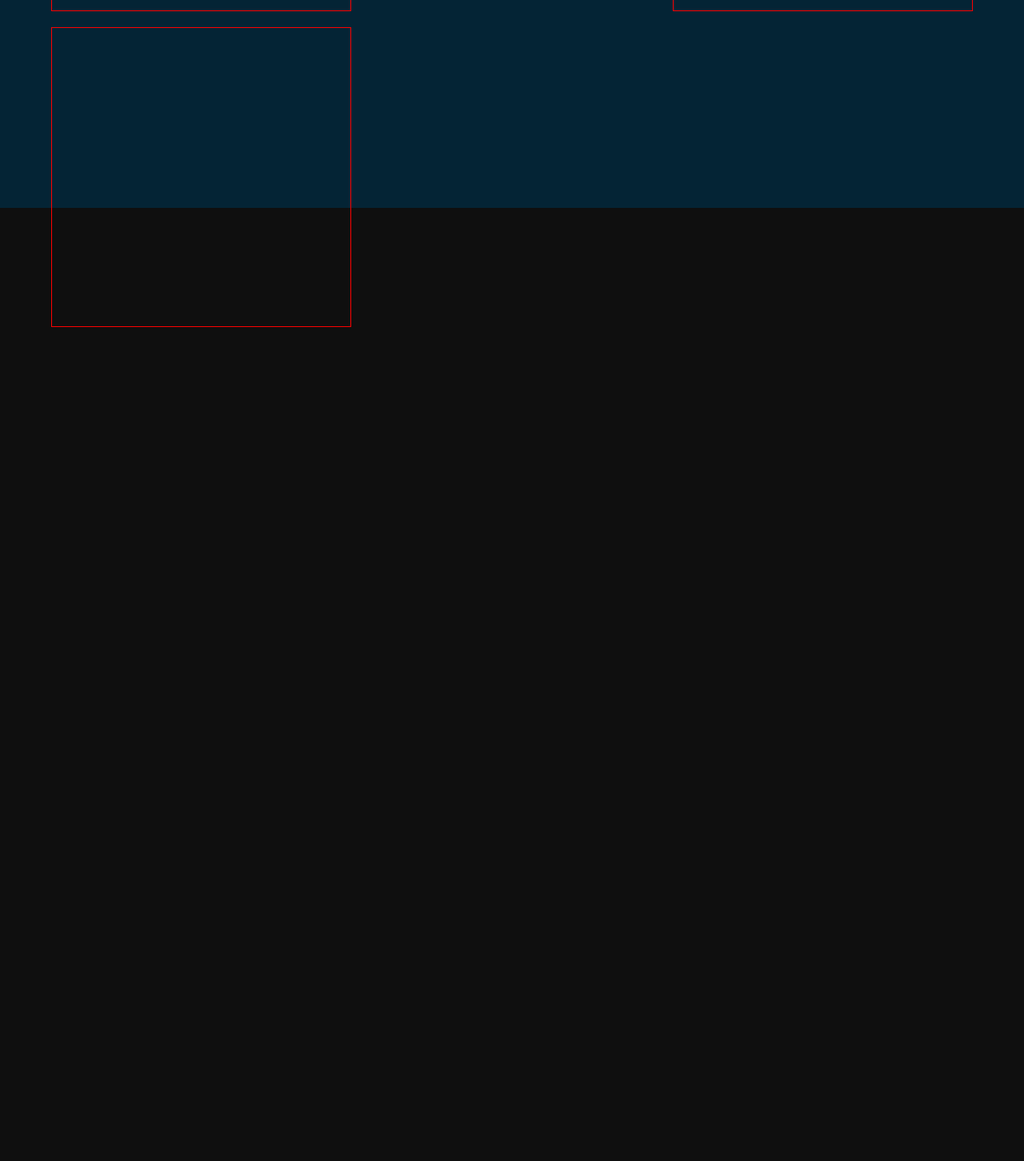
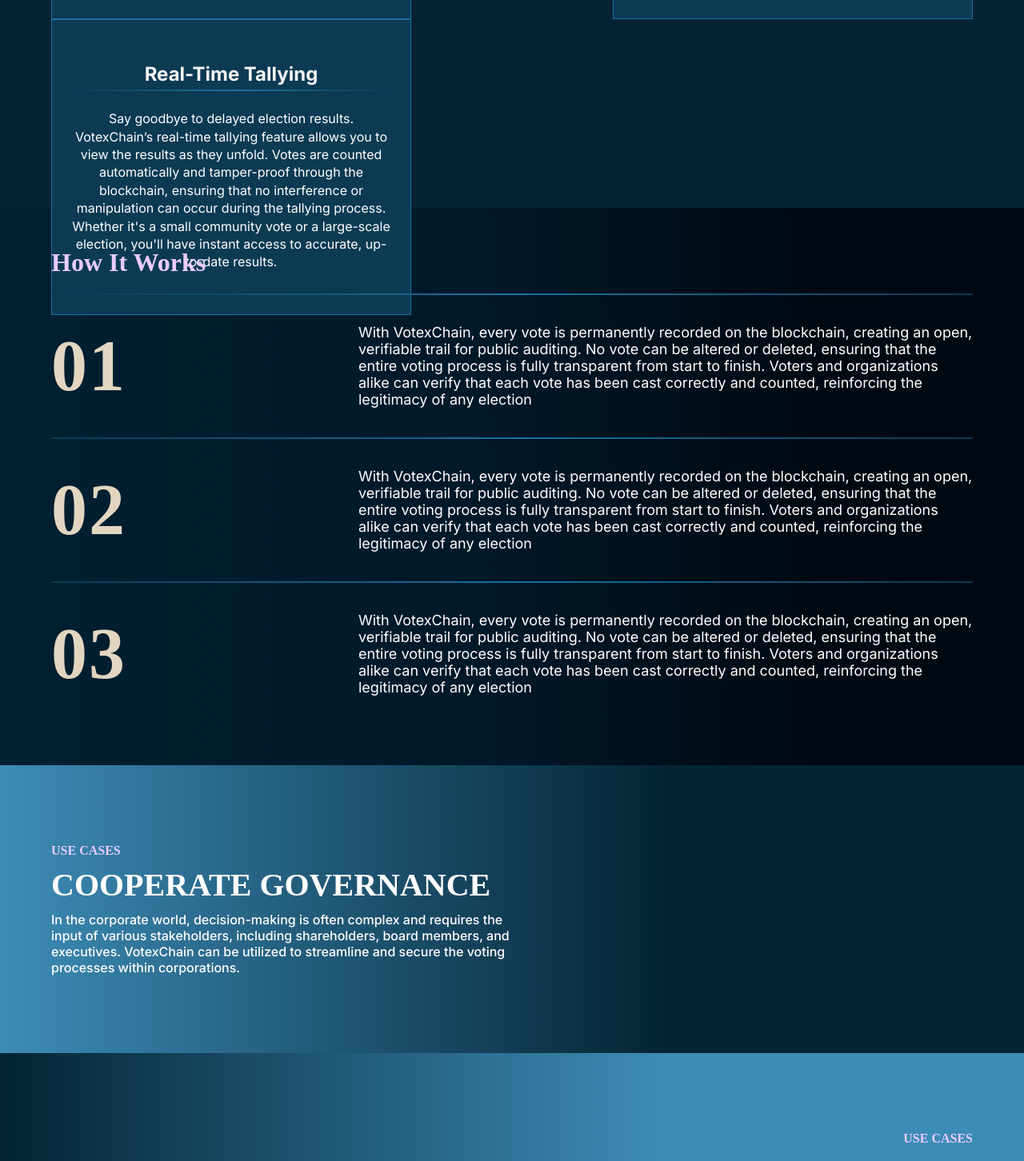
Before and after one commit to Tandin-Dorji-ikigai/EthGlobal, a React (Create React App) app in the folder frontend/: page / in a window 1280 px wide. Shown: the part 1100-2552 px from the top of the page at 80% size. Before the commit the page ends 1509 px from the top, so only its background shows below. Built offline with nearby package versions, Linux system fonts and the light colour scheme.

Commit message:
home done

```diff
--- a/frontend/src/Component/Navbar.css
+++ b/frontend/src/Component/Navbar.css
@@ -4,23 +4,6 @@
     margin: 0;
 }
 
-:root {
-    --header-height: 3.5rem;
-    --first-color: hsl(28, 88%, 62%);
-    --title-color: hsl(0, 0%, 95%);
-    --text-color: hsl(0, 0%, 75%);
-    --body-color: hsl(0, 0%, 6%);
-    --second-font: "Dancing Script", cursive;
-    --h2-font-size: 1.25rem;
-    --small-font-size: 0.813rem;
-    --z-tooltip: 10;
-    --z-fixed: 100;
-}
-
-body {
-    background-color: var(--body-color);
-    color: var(--text-color);
-}
 
 ul {
     list-style: none;
@@ -36,7 +19,8 @@
     top: 0;
     left: 0;
     background-color: transparent;
-    z-index: var(--z-fixed);
+    z-index: 100;
+    font-family: "Inter";
 }
 
 .nav {
@@ -50,7 +34,7 @@
     padding: 10px 30px;
     border-radius: 100px;
     height: 65px !important;
-    background: rgba(105, 105, 105, 0.2);
+    background: rgba(105, 105, 105, 0.4);
     font-size: clamp(12px, 3vw, 14px);
 }
 
--- a/frontend/src/Pages/Home.jsx
+++ b/frontend/src/Pages/Home.jsx
@@ -1,4 +1,4 @@
-import React from 'react'
+import React, { useState } from 'react'
 import Navbar from '../Component/Navbar';
 import "./css/Home.css"
 
@@ -9,9 +9,114 @@
         <div className="features">
           <p className='feature-topic'>KEY FEATURES</p>
           <div className="feature-box">
-            <div className="feature-card"></div>
-            <div className="feature-card"></div>
-            <div className="feature-card"></div>
+            <div className="feature-card">
+              <p className='card-topic'>Transparent</p>
+              <p className='card-des'>
+                With VotexChain, every vote is permanently recorded on the blockchain, creating an open, verifiable trail for public auditing. No vote can be altered or deleted,
+                ensuring that the entire voting process is fully transparent from start to finish. Voters and organizations alike can verify that each vote has been cast correctly
+                and counted, reinforcing the legitimacy of any election
+              </p>
+            </div>
+            <div className="feature-card">
+              <p className='card-topic'>Secure</p>
+              <p className='card-des'>
+                Using the advanced Sign Protocol, VotexChain guarantees that only verified voters can participate. This eliminates the risk of fraudulent votes or impersonation. Each voter’s identity is cryptographically secured before casting a vote, ensuring that election integrity is upheld without compromising personal privacy.
+              </p>
+            </div>
+            <div className="feature-card">
+              <p className='card-topic'>Real-Time Tallying</p>
+              <p className='card-des'>
+                Say goodbye to delayed election results. VotexChain’s real-time tallying feature allows you to view the results as they unfold. Votes are counted automatically and tamper-proof through the blockchain, ensuring that no interference or manipulation can occur during the tallying process. Whether it's a small community vote or a large-scale election, you'll have instant access to accurate, up-to-date results.
+              </p>
+            </div>
+          </div>
+        </div>
+      </div>
+
+      <div className="process-wrapper">
+        <div className="process-content-container">
+          <p className='process-topic'>
+            How It Works
+          </p>
+
+          <div className="steps-container">
+            <div className="steps-content">
+              <div className="steps-number">
+                01
+              </div>
+              <div className="steps-des-cont">
+                <div className="steps-des-subdes">
+                  With VotexChain, every vote is permanently recorded on the blockchain, creating an open, verifiable trail for public auditing. No vote can be altered or deleted, ensuring that the entire voting process is fully transparent from start to finish. Voters and organizations alike can verify that each vote has been cast correctly and counted, reinforcing the legitimacy of any election
+                </div>
+              </div>
+            </div>
+            <div className="steps-content">
+              <div className="steps-number">
+                02
+              </div>
+              <div className="steps-des-cont">
+                <div className="steps-des-subdes">
+                  With VotexChain, every vote is permanently recorded on the blockchain, creating an open, verifiable trail for public auditing. No vote can be altered or deleted, ensuring that the entire voting process is fully transparent from start to finish. Voters and organizations alike can verify that each vote has been cast correctly and counted, reinforcing the legitimacy of any election
+                </div>
+              </div>
+            </div>
+            <div className="steps-content">
+              <div className="steps-number">
+                03
+              </div>
+              <div className="steps-des-cont">
+                <div className="steps-des-subdes">
+                  With VotexChain, every vote is permanently recorded on the blockchain, creating an open, verifiable trail for public auditing. No vote can be altered or deleted, ensuring that the entire voting process is fully transparent from start to finish. Voters and organizations alike can verify that each vote has been cast correctly and counted, reinforcing the legitimacy of any election
+                </div>
+              </div>
+            </div>
+          </div>
+        </div>
+      </div>
+
+      <div className="useCase-wrapper">
+        <div className="useCase-content">
+
+          <div className="useCaseMain-content">
+            <p className="usecase-topic">
+              USE CASES
+            </p>
+            <p className="usecase-subTopic">
+              COOPERATE GOVERNANCE
+            </p>
+
+            <p className="usecase-content">
+              In the corporate world, decision-making is often complex and requires the input of various stakeholders, including shareholders, board members, and executives. VotexChain can be utilized to streamline and secure the voting processes within corporations.
+            </p>
+          </div>
+        </div>
+
+        <div className="useCase-content usecase-content-even">
+          <div className="useCaseMain-content">
+            <p className="usecase-topic">
+              USE CASES
+            </p>
+            <p className="usecase-subTopic">
+              COOPERATE GOVERNANCE
+            </p>
+
+            <p className="usecase-content">
+              In the corporate world, decision-making is often complex and requires the input of various stakeholders, including shareholders, board members, and executives. VotexChain can be utilized to streamline and secure the voting processes within corporations.
+            </p>
+          </div>
+        </div>
+        <div className="useCase-content">
+          <div className="useCaseMain-content">
+            <p className="usecase-topic">
+              USE CASES
+            </p>
+            <p className="usecase-subTopic">
+              COOPERATE GOVERNANCE
+            </p>
+
+            <p className="usecase-content">
+              In the corporate world, decision-making is often complex and requires the input of various stakeholders, including shareholders, board members, and executives. VotexChain can be utilized to streamline and secure the voting processes within corporations.
+            </p>
           </div>
         </div>
       </div>
--- a/frontend/src/Pages/css/Home.css
+++ b/frontend/src/Pages/css/Home.css
@@ -1,4 +1,6 @@
-.features-wrapper{
+@import url('https://fonts.googleapis.com/css2?family=Inter:ital,opsz,wght@0,14..32,100..900;1,14..32,100..900&display=swap');
+
+.features-wrapper {
     background: #042435;
     height: 70dvh;
     display: flex;
@@ -6,7 +8,7 @@
     align-items: center;
 }
 
-.features{
+.features {
     width: 90%;
     display: flex;
     justify-content: center;
@@ -14,31 +16,220 @@
     flex-direction: column;
 }
 
-.feature-topic{
-    font-size: clamp(28px,3vw,32px);
+.feature-topic {
+    font-size: clamp(28px, 3vw, 32px);
     color: #EACCFF;
     font-family: 'Microsport Bold';
     font-weight: bolder;
 }
 
-.feature-box{
+.feature-box {
     height: auto;
     width: 100%;
     margin-top: 50px;
     display: flex;
     justify-content: space-between;
     flex-wrap: wrap;
-    gap: 20px;
 }
 
-.feature-box .feature-card{
-    width: 375px;
-    height: 375px;
-    border: 1px solid red;
+.feature-box .feature-card {
+    width: 450px;
+    height: 370px;
+    border: 1px solid #1C719E;
+    display: flex;
+    flex-direction: column;
+    align-items: center;
+    justify-content: center;
+    text-align: center;
+    background: #0C3A53;
+    gap: 30px;
+    transition: all 0.5s ease-in-out;
+    cursor: pointer;
+}
+
+.feature-box .feature-card:hover{
+    transform: scale(1.1);
+}
+
+.card-topic{
+    font-family: 'Inter';
+    font-size: clamp(20px,3vw,24px);
+    font-weight: bold;
+    color: #F5F5F5;
+    position: relative;
+    width: 90%;
+}
+
+.card-topic::after{
+    position: absolute;
+    content: "";
+    width: 100%;
+    background: linear-gradient(90deg, #0C3A53 0%, #1C719E 52%, #0C3A53 100%);
+    height: 2px;
+    left: 50%;
+    bottom: -25%;
+    transform: translateX(-50%);
+    border-radius: 10px;
+}
+
+.card-des{
+    width: 90%;
+    font-family: 'Inter';
+    font-size: clamp(14px,3vw,16px);
+    font-weight: medium;
+    color: #FFFFFF;
+    line-height: 1.4em;
+}
+
+
+/* Process */
+.process-wrapper {
+    background: #F1ECE4;
+    height: auto;
+    width: 100%;
+    background: linear-gradient(90deg, #001F30 5%, #001929 46%, #000912 79%);
+    font-family: "Inter";
+}
+
+.process-content-container {
+    height: 100%;
+    width: 90%;
+    margin: 0 auto;
+    padding: 50px 0;
+}
+
+.process-topic {
+    font-size: clamp(28px, 3vw, 32px);
+    font-weight: bolder;
+    font-family: 'Microsport Bold';
+    color: #EACCFF;
+}
+
+.steps-container{
+    display: flex;
+    flex-direction: column;
+    align-items: flex-start;
+    justify-content: center;
+    margin-top: 20px;
+}
+
+.steps-container .steps-content{
+    height: 180px;
+    width: 100%;
+    position: relative;
+}
+
+.steps-content::before{
+    content: '';
+    position: absolute;
+    top: 0;
+    left: 0;
+    width: 100%;
+    height: 2px;
+    background: linear-gradient(90deg, #0C3A53 0%, #1C719E 52%, #0C3A53 100%);
+    border-radius: 10px;
+}
+
+.steps-content{
+    display: flex;
+    justify-content: space-between;
+    align-items: center;
+}
+
+.steps-number{
+    color: #E2D6C1;
+    font-size: clamp(90px,3vw,100px);
+    font-weight: bolder;
+    font-family: 'Microsport Bold';
+    letter-spacing: 2px;
+}
+
+.steps-number, .steps-des-cont{
+    flex: 1;
+    height: 100%;
+    display: flex;
+    flex-direction: column;
+    justify-content: center;
+}
+
+.steps-des-cont{
+    flex: 2;
+}
+
+.steps-des-topic,
+.steps-des-subdes{
+    text-align: start;
+}
+
+.steps-des-topic{
+    font-size: clamp(24px,3vw,28px);
+    font-weight: bold;
+}
+
+.steps-des-subdes{
+    font-size: clamp(16px,3vw,18px);
+    color: #FFFFFF;
+}
+
+/* USE CASE */
+
+.useCase-wrapper{
+    height: auto;
+    display: flex;
+    justify-content: center;
+    flex-direction: column;
+}
+
+.useCase-content{
+    width: 100%;
+    margin: 0 auto;
+    padding: 0 5%;
+    height: 360px;
+    display: flex;
+    align-items: flex-start;
+    justify-content: center;
+    flex-direction: column;
+    background: linear-gradient(90deg, #3D8CB6 0%, #042435 65%);
+}
+
+.usecase-content-even{
+    background: linear-gradient(90deg, #042435 0%, #3D8CB6 65%);
+    align-items: flex-end;
+    text-align: end;
+
+}
+.useCaseMain-content{
+    width: 50%;
+    gap: 10px;
+    display: flex;
+    flex-direction: column;
+}
+
+.usecase-topic{
+    font-size: clamp(14px,3vw,16px);
+    font-weight: bolder;
+    font-family: 'Microsport Bold';
+    color: #EACCFF;
+    text-transform: uppercase;
+}
+
+.usecase-subTopic{
+    font-size: clamp(40px,3vw,48px);
+    font-weight: bolder;
+    font-family: 'Microsport Bold';
+    color: #FFFFFF;
+    text-transform: uppercase;
+}
+
+.usecase-content{
+    font-family: "inter";
+    font-size: clamp(14px,3vw,16px);
+    font-weight: 500;
+    color: #FFFFFF;
 }
 
 @media (max-width: 1200px) {
-    .features-wrapper{
+    .features-wrapper {
         height: auto;
     }
 
```
